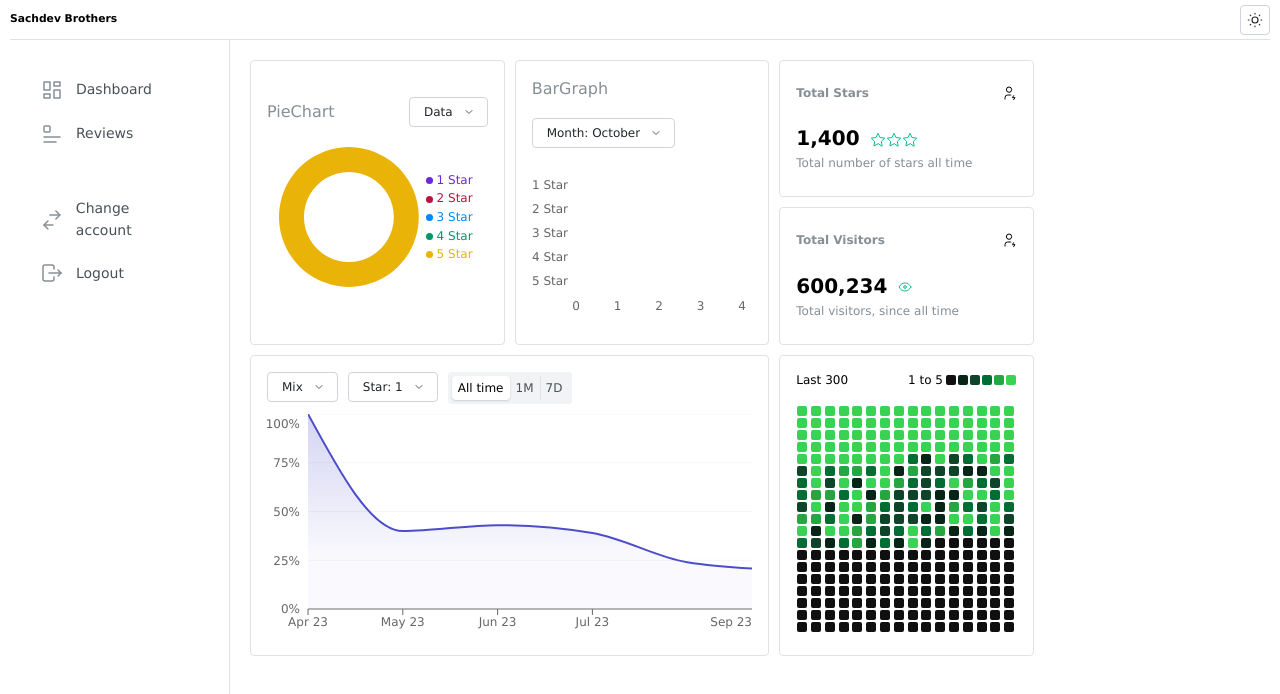
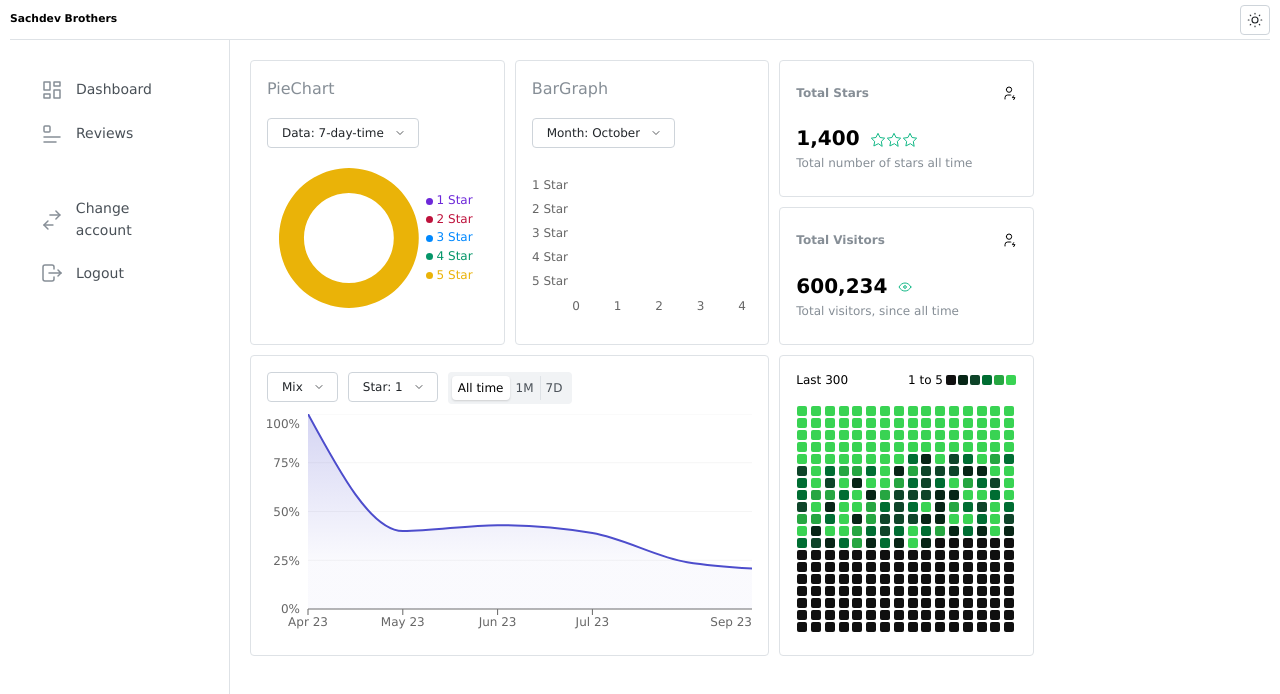
Before and after one commit to hyperingenious/sachdev-analytics, a React (Vite) app: page /dashboard in a window 1280 px wide. Shown: the top 694 px of the page. Built offline with nearby package versions, Linux system fonts and the light colour scheme.

Commit message:
PieGraph dropdown modified

```diff
--- a/src/components/dashboard/PieGraph.jsx
+++ b/src/components/dashboard/PieGraph.jsx
@@ -17,7 +17,9 @@ function PieGraph() {
   const sectionColors = ["#6d28d9", "#be123c", "#0088FE", "#059669", "#eab308"];
 
   const dispatch = useDispatch();
-  const { dataAsPerTime } = useSelector((store) => store.pieGraphFilter);
+  const { dataAsPerTime, timeFilter } = useSelector(
+    (store) => store.pieGraphFilter
+  );
 
   const [pieRadius, setPieRadius] = useState({
     innerRadius: 0,
@@ -39,6 +41,7 @@ function PieGraph() {
       <Group justify="space-between" w={"100%"}>
         <Text c={"dimmed"}>PieChart</Text>
         <Dropdown
+          valueType={timeFilter}
           name={"Data"}
           dropdownOptions={["7 Days", "Last Month", "All time"]}
           argOptions={["7-day-time", "30-day-time", "all-time"]}
@@ -84,4 +87,5 @@ function PieGraph() {
   );
 }
 
+
 export default PieGraph;
```
